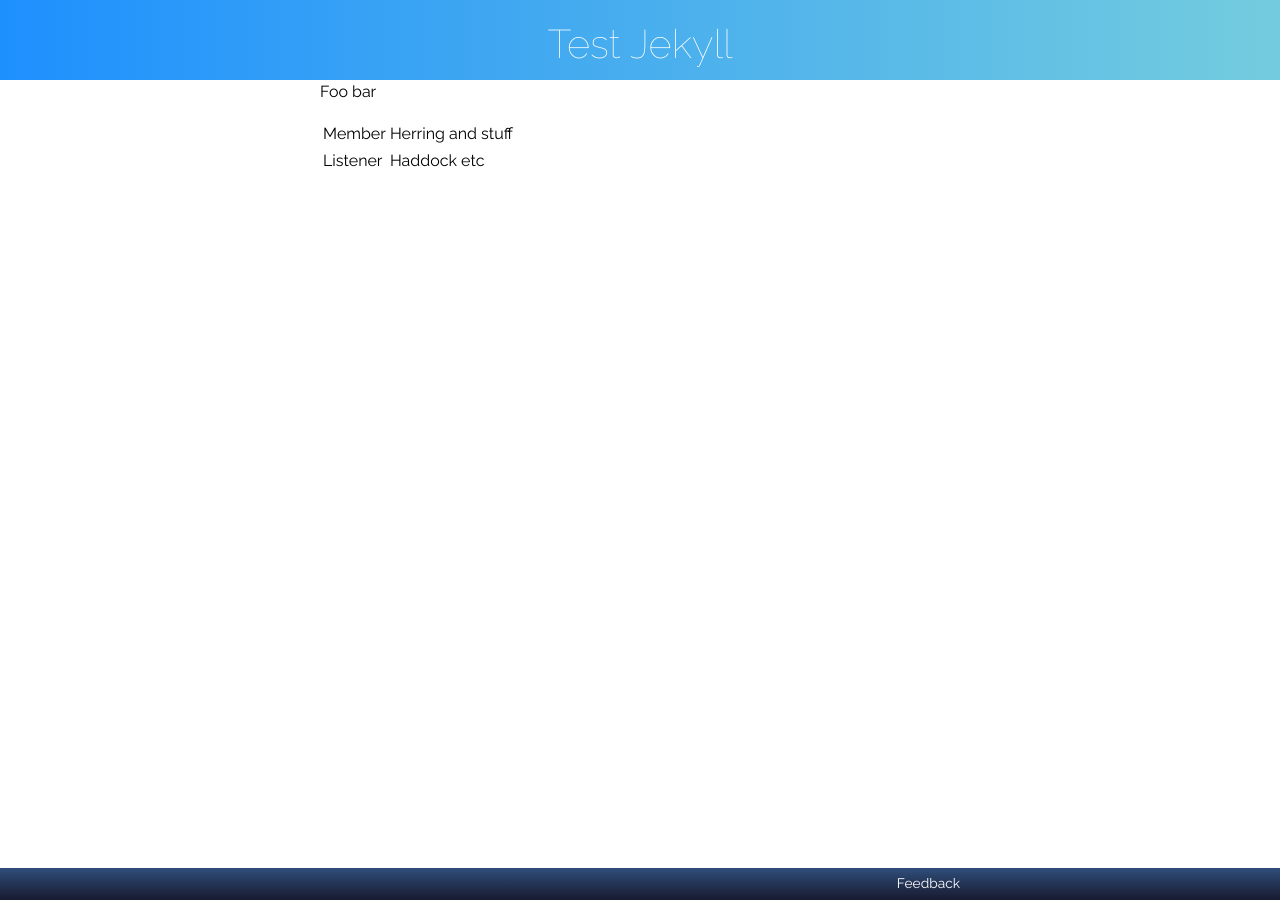
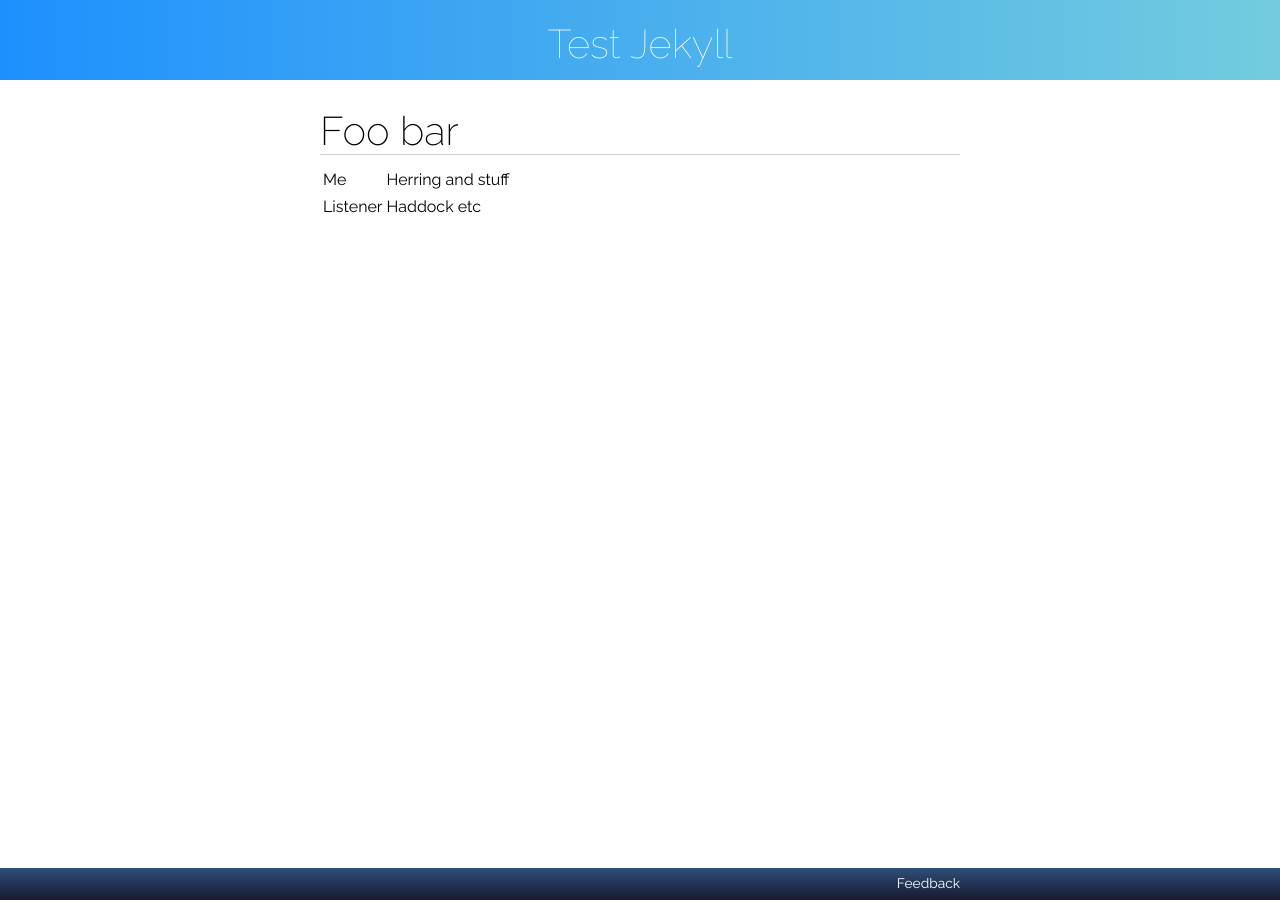
Before and after one commit to RarelyCharlie/rarelycharlie.github.io, a Jekyll site: the page built from test.md, in a window 1280 px wide. Built offline with Jekyll 4.4.1, drawn with Linux system fonts in a browser that asks for light colours.

Commit message:
better test

```diff
--- a/test.md
+++ b/test.md
@@ -2,8 +2,8 @@
 title: Test Jekyll
 layout: default
 ---
-Foo bar
+# Foo bar
 
-|Member|Herring and stuff|
+|Me|Herring and stuff|
 |Listener|Haddock etc|
 {:.fish}
```
